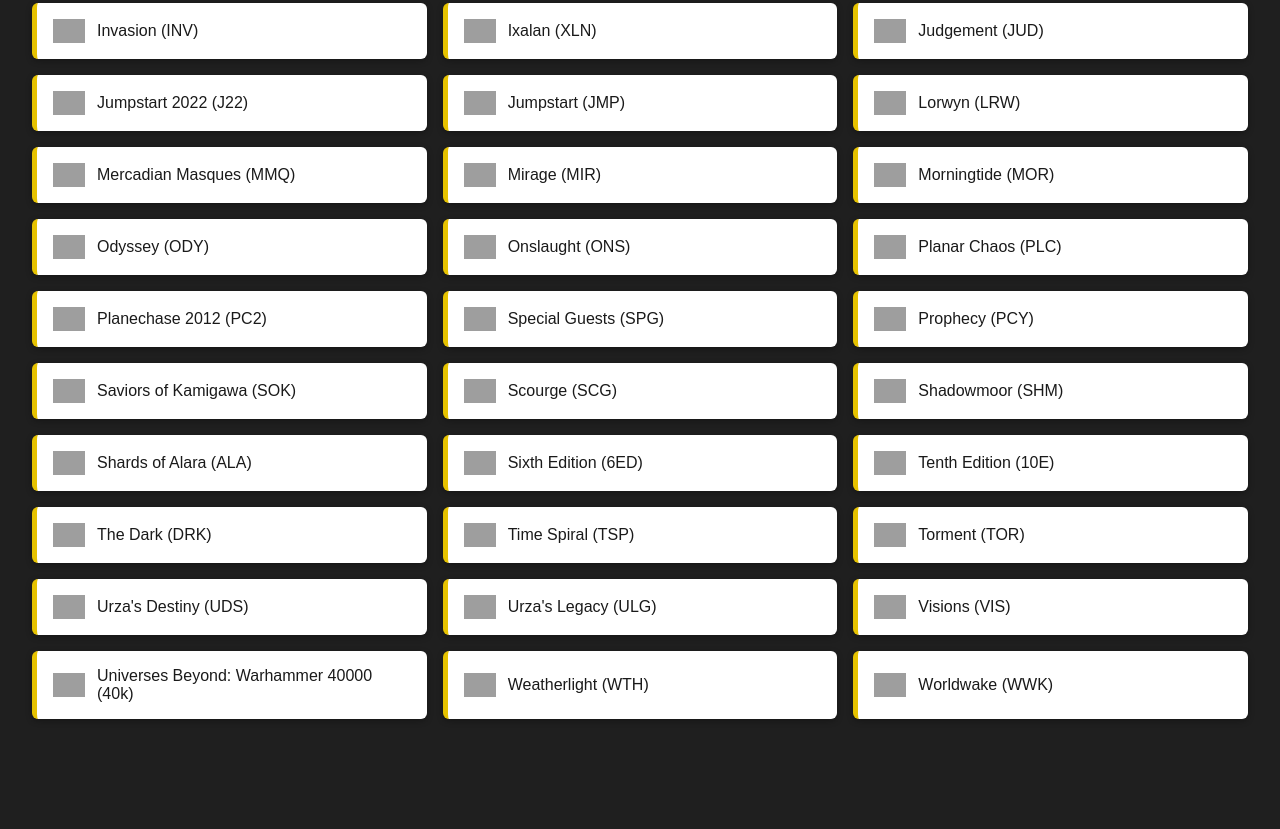
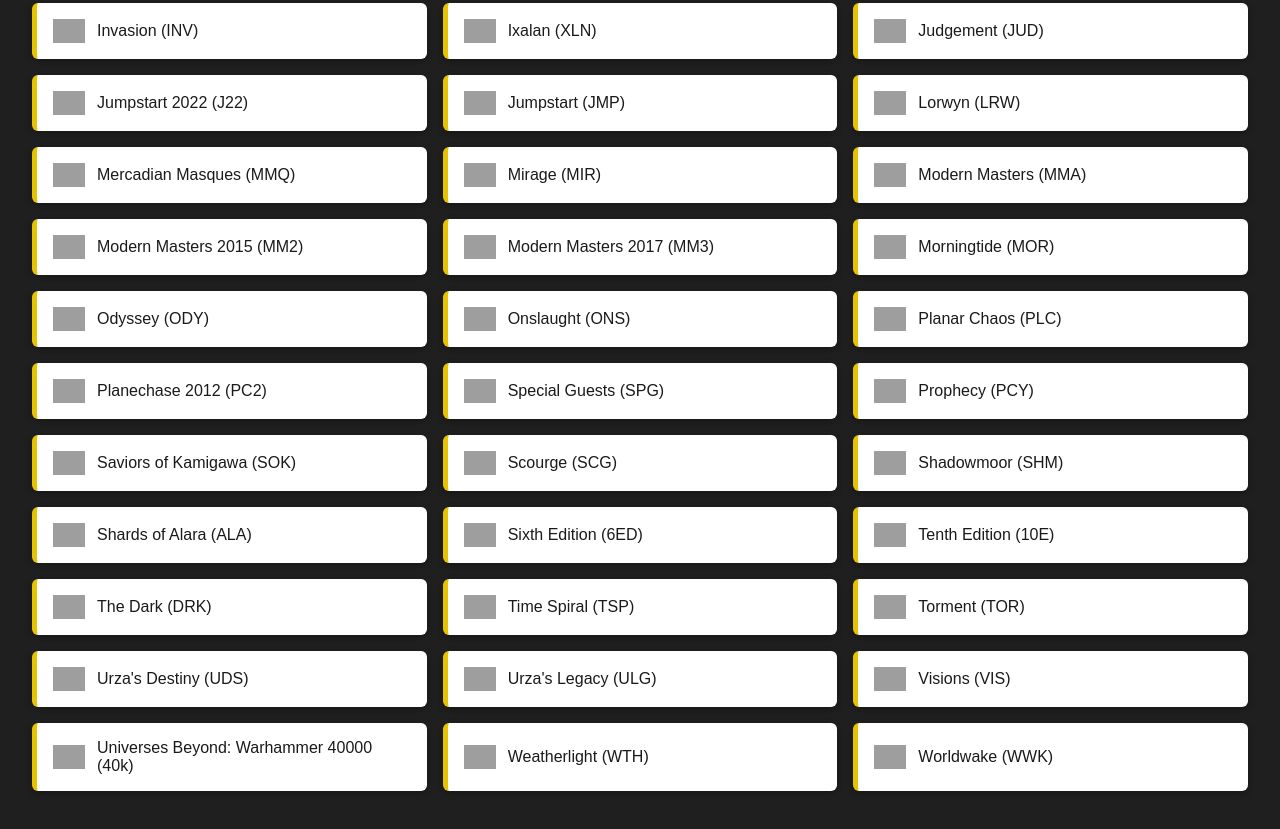
Before and after one commit to MechagamesSTC/mecha-nfc-pages, a plain HTML site: page box_02.html in a window 1280 px wide. Shown: the part 876-1705 px from the top of the page. Before the commit the page ends 1643 px from the top, so only its background shows below. Drawn offline with Linux system fonts and the light colour scheme; grey boxes are pictures that could not be loaded.

Commit message:
Update box_02.html
modern masters

```diff
--- a/box_02.html
+++ b/box_02.html
@@ -54,6 +54,9 @@
     <li class="set-card"><img src="https://svgs.scryfall.io/sets/lrw.svg" alt="LRW"> Lorwyn (LRW)</li>
     <li class="set-card"><img src="https://svgs.scryfall.io/sets/mmq.svg" alt="MMQ"> Mercadian Masques (MMQ)</li>
     <li class="set-card"><img src="https://svgs.scryfall.io/sets/mir.svg" alt="MIR"> Mirage (MIR)</li>
+    <li class="set-card"><img src="https://svgs.scryfall.io/sets/mma.svg" alt="MMA"> Modern Masters (MMA)</li>
+    <li class="set-card"><img src="https://svgs.scryfall.io/sets/mm2.svg" alt="MM2"> Modern Masters 2015 (MM2)</li>
+    <li class="set-card"><img src="https://svgs.scryfall.io/sets/mm3.svg" alt="MM3"> Modern Masters 2017 (MM3)</li>
     <li class="set-card"><img src="https://svgs.scryfall.io/sets/mor.svg" alt="MOR"> Morningtide (MOR)</li>
     <li class="set-card"><img src="https://svgs.scryfall.io/sets/ody.svg" alt="ODY"> Odyssey (ODY)</li>
     <li class="set-card"><img src="https://svgs.scryfall.io/sets/ons.svg" alt="ONS"> Onslaught (ONS)</li>
```
